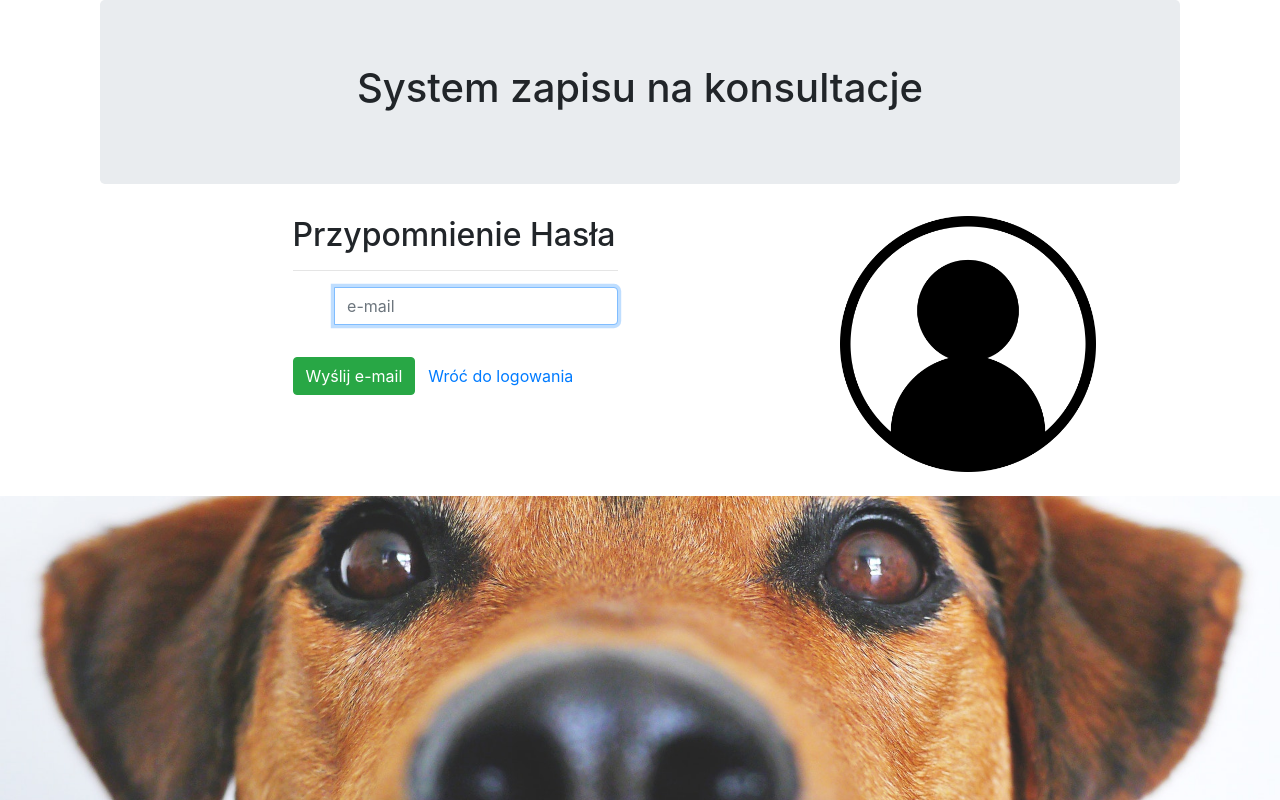
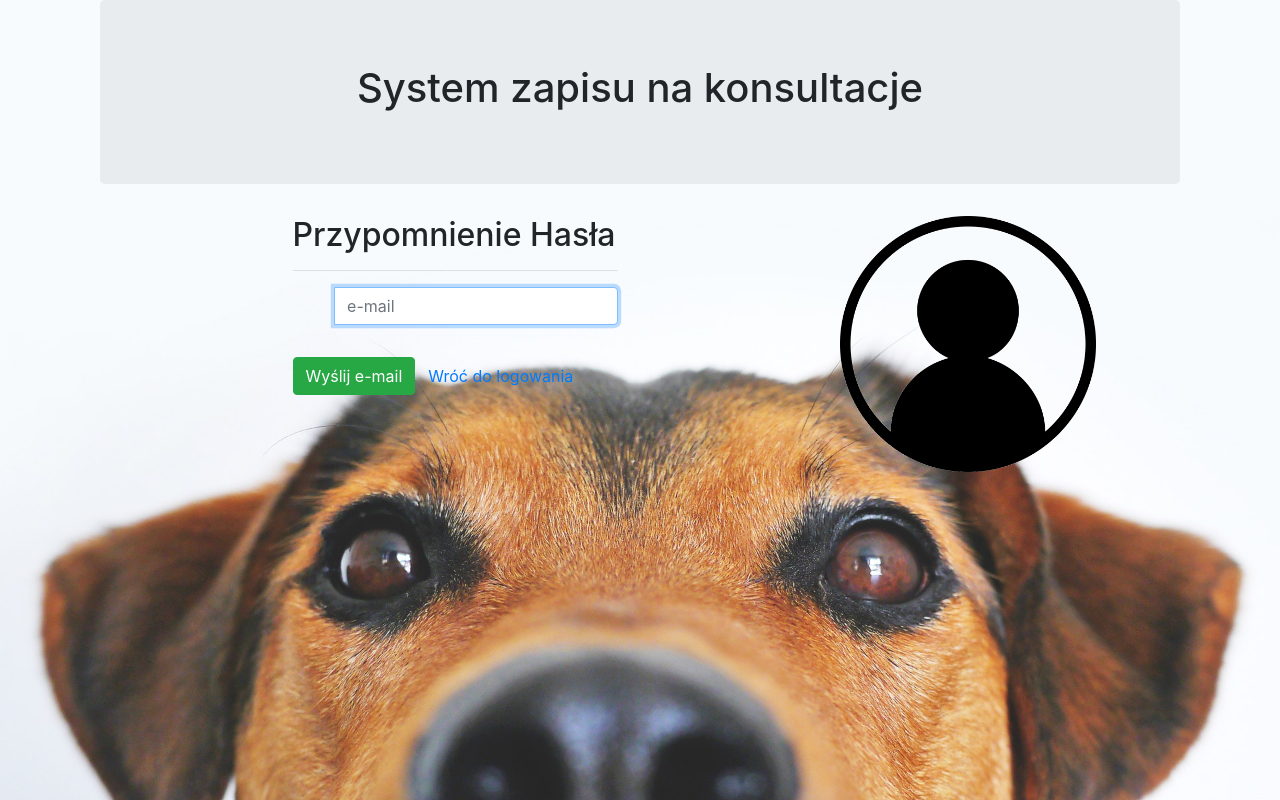
Before and after one commit to kacperwnuk/Consultation_manager_spring, an Angular app in the folder angular/: page /forgot in a window 1280 px wide. Built offline with nearby package versions, Linux system fonts and the light colour scheme.

Commit message:
poprawka tła i user enablen na true

```diff
--- a/angular/src/styles.css
+++ b/angular/src/styles.css
@@ -7,3 +7,7 @@ html{
   background-position: center;
   background-attachment: fixed;
 }
+
+body{
+  background-color: transparent !important;
+}
```
Also changed, not shown: 1 other file (tests, documents, lock files or other folders).
